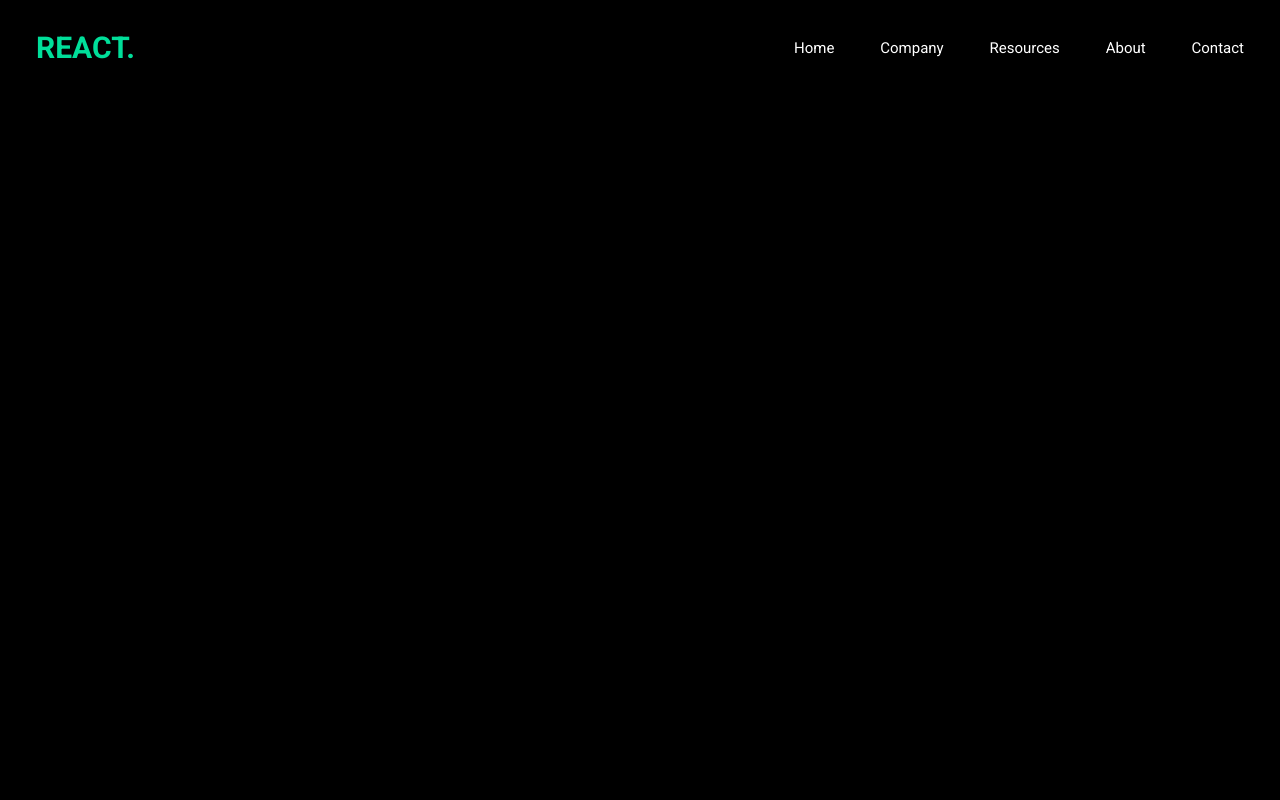
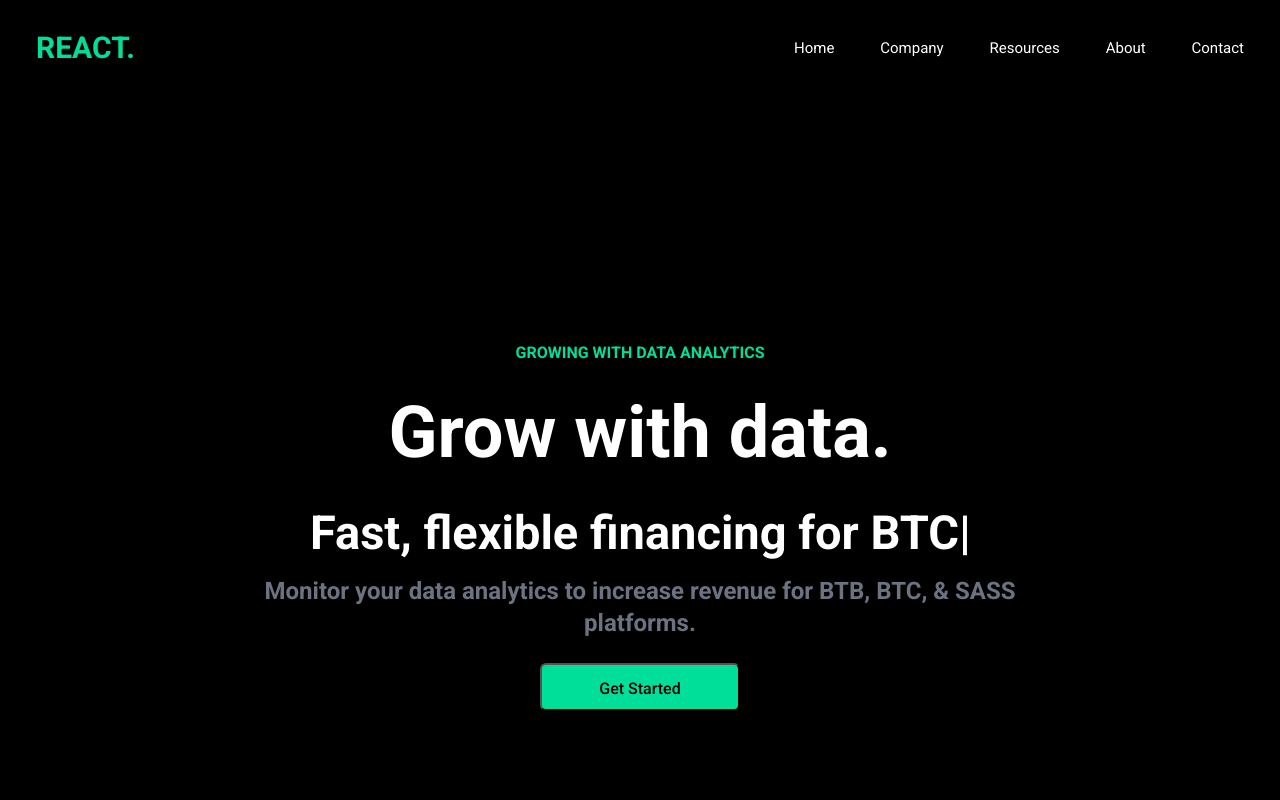
Before and after one commit to Vortexlly/Data-Analytics_React_Test, a React (Create React App) app in the folder react-app/: page / in a window 1280 px wide. Shown: the top 800 px of the page. Built offline with nearby package versions, Linux system fonts and the light colour scheme; the HTML template or start-up script is replaced by a standard one.

Commit message:
Creating Promo component #3

```diff
--- a/react-app/src/App.js
+++ b/react-app/src/App.js
@@ -1,5 +1,6 @@
 import './App.css';
 import Nav from './Components/Nav/Nav';
+import Promo from './Components/Promo/Promo';
 import TrialItem from "./Components/Trial/TrialItem";
 import { trialData1, trialData2, trialData3 } from './Components/Trial/trialData';
 
@@ -10,6 +11,7 @@ function App() {
     <main>
       <header className='header'>
         <Nav/>
+        <Promo/>
       </header>
       <section className="trial">
         <TrialItem data={trialData1}/>
--- /dev/null
+++ b/react-app/src/Components/Promo/Promo.css
@@ -0,0 +1,84 @@
+.promo {
+    display: flex;
+    height: 1080px;
+    max-width: 800px;
+    padding: 120px 0px 340px 0;
+    flex-direction: column;
+    justify-content: center;
+    align-items: center;
+    margin: 0 auto;
+}
+
+.promo__green-text {
+    color: #00DF9A;
+    text-align: center;
+    font-size: 16px;
+    font-weight: 700;
+    line-height: 24px;
+    margin-bottom: 32px;
+}
+
+.promo__big-text {
+    width: 503px;
+    color: #fff;
+    text-align: center;
+    font-size: 72px;
+    font-weight: 700;
+    line-height: 72px;
+    margin-bottom: 40px;
+    white-space: nowrap;
+    overflow: hidden;
+    animation: typewriter 3s 1 forwards;
+}
+
+.promo__title {
+    width: 660px;
+    height: 50px;
+    color: #FFF;
+    text-align: center;
+    font-size: 47px;
+    font-weight: 700;
+    line-height: 48px;
+    margin-bottom: 16px;
+    white-space: nowrap;
+    overflow: hidden;
+    animation: typewriter 3s 1 forwards;
+}
+
+.promo__descr {
+    width: 800px;
+    color: #6B7280;
+    text-align: center;
+    font-size: 24px;
+    font-weight: 700;
+    line-height: 32px;
+    margin-bottom: 24px;
+    white-space: nowrap;
+    overflow: hidden;
+    animation: typewriter 3s 1 forwards;
+}
+
+.promo__btn {
+    display: flex;
+    width: 200px;
+    height: 48px;
+    padding: 12px 50px;
+    flex-direction: column;
+    align-items: center;
+    border-radius: 6px;
+    background: #00DF9A;
+    font-size: 16px;
+    font-weight: 500;
+    line-height: 24px;
+    cursor: pointer;
+}
+
+.promo__btn:hover {
+    width: 220px;
+}
+
+@keyframes typewriter {
+    from {
+        width: 0;
+    }
+}
--- /dev/null
+++ b/react-app/src/Components/Promo/Promo.jsx
@@ -0,0 +1,19 @@
+import React from 'react';
+import './Promo.css';
+
+const Promo = () => {
+  return (
+    <section className='promo'>
+        <h4 className="promo__green-text">GROWING WITH DATA ANALYTICS</h4>
+        <h2 className="promo__big-text">Grow with data.</h2>
+        <h1 className="promo__title typewriter">Fast, flexible financing for BTC|</h1>
+        <p className="promo__descr">
+            Monitor your data analytics to increase revenue for BTB, BTC, & SASS<br />
+            platforms.
+        </p>
+        <button className="promo__btn">Get Started</button>
+    </section>
+  )
+}
+
+export default Promo
--- a/react-app/src/Components/Trial/trialData.js
+++ b/react-app/src/Components/Trial/trialData.js
@@ -19,7 +19,7 @@ export const trialData2 = {
     alt: 'person icon'
 }
 export const trialData3 = {
-    name: 'Three user',
+    name: 'Three users',
     price: 440,
     storage: 1000,
     users: 3,
```
